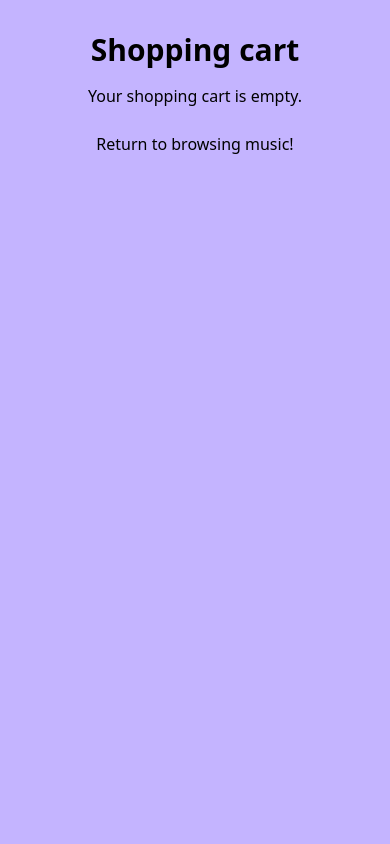
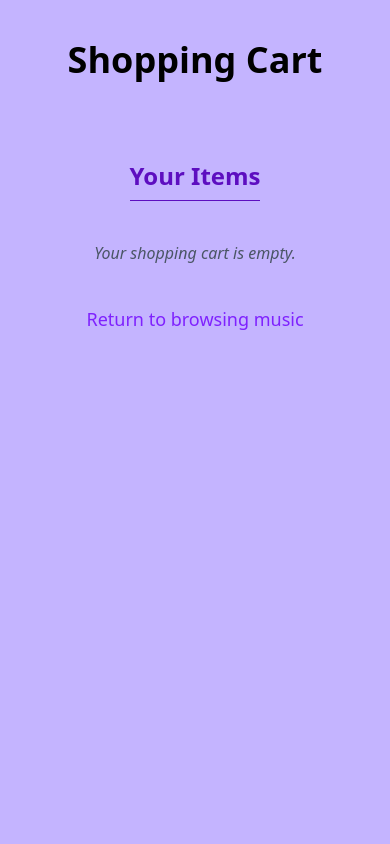
Before and after one commit to JaL11/pywebshop25, a Django app: page /shoppingcart/show/ in a window 390 px wide. Run offline with Django 5.2, Linux system fonts and the light colour scheme; some libraries are stand-ins or nearby versions.

Commit message:
styled payment pages, minor fixup here and there

```diff
--- a/Shoppingcart/forms.py
+++ b/Shoppingcart/forms.py
@@ -10,7 +10,7 @@ class PaymentForm(forms.ModelForm):
 
     class Meta:
         model = Payment
-        fields = ['credit_card_number', 'expiry_date', 'amount']
+        fields = ('credit_card_number', 'expiry_date', 'amount')
         widgets = {
             'myuser': forms.HiddenInput(),
         }
--- a/Shoppingcart/templates/shopping_cart.html
+++ b/Shoppingcart/templates/shopping_cart.html
@@ -10,33 +10,39 @@
 {% endblock %}
 
 {% block content %}
-  <div class="min-h-screen flex flex-col items-center bg-violet-300 space-y-4 px-4 py-8">
-    <h2 class="font-bold text-3xl">Shopping cart</h2>
+  <div class="min-h-screen bg-violet-300 px-4 py-10 flex flex-col items-center space-y-10">
+    <h2 class="font-bold text-4xl">Shopping Cart</h2>
+
+    <h3 class="text-2xl font-semibold text-violet-800 border-b pb-2 mt-10">Your Items</h3>
+
     {% if shopping_cart_is_empty %}
-      Your shopping cart is empty.<br />
+      <p class="text-gray-600 italic">Your shopping cart is empty.</p>
     {% else %}
-      {% for item in shopping_cart_items %}
-        {% comment %} {{ item.product_name }}<br />
-        <form method="POST" style="display:inline;">
-          {% csrf_token %}
-          <button type="submit" name="remove_item_id" value="{{ item.id }}">-</button>
-        </form> {% endcomment %}
-        {{ item.price }} € x {{ item.quantity }}
-        {% comment %} <form method="POST" style="display:inline;">
-          {% csrf_token %}
-          <button type="submit" name="add_item_id" value="{{ item.id }}">+</button>
-        </form> {% endcomment %}
-        <br />
-      {% endfor %}Total amount: {{ total }} €
+      <div class="space-y-4">
+        {% for item in shopping_cart_items %}
+          <div class="flex justify-between items-center bg-violet-200 rounded-lg px-4 py-2">
+            <div>
+              <p class="font-medium">{{ item.title }}</p>
+              <p class="text-sm text-gray-600">{{ item.price }} € x {{ item.quantity }}</p>
+            </div>
+            <p class="pl-5 font-semibold text-violet-700">{{ item.price|floatformat:2|add:'0'|floatformat:2|floatformat }} €</p>
+          </div>
+        {% endfor %}
+      </div>
 
-      <br /><br />
-      <form method="POST">
+      <div class="flex justify-between items-center pt-6 border-t">
+        <span class="text-xl font-bold text-gray-800">Total: <span class="text-xl font-bold text-violet-800">{{ total }} €</span></span>
+      </div>
+
+      <form method="POST" class="pt-6 space-y-4">
         {% csrf_token %}
-        <button type="submit" name="empty">Empty the shopping cart</button><br />
-        <button type="submit" name="pay">Pay with credit card</button>
+        <div class="flex flex-col sm:flex-row sm:space-x-4 space-y-2 sm:space-y-0">
+          <button type="submit" name="empty" class="w-full sm:w-auto bg-red-200 text-red-800 px-4 py-2 rounded-full hover:bg-red-300 font-semibold transition">Empty Cart</button>
+          <button type="submit" name="pay" class="w-full sm:w-auto bg-violet-600 text-white px-4 py-2 rounded-full hover:bg-violet-700 font-semibold transition">Pay with Credit Card</button>
+        </div>
       </form>
     {% endif %}
-    <br />
-    <a href="{% url 'home' %}">Return to browsing music!</a>
+
+    <a href="{% url 'home' %}" class="text-violet-600 hover:underline hover:text-violet-700 text-lg">Return to browsing music</a>
   </div>
 {% endblock %}
--- a/static/dist/base.css
+++ b/static/dist/base.css
@@ -7,12 +7,18 @@
       "Segoe UI Emoji", "Segoe UI Symbol", "Noto Color Emoji";
     --font-mono: ui-monospace, SFMono-Regular, Menlo, Monaco, Consolas, "Liberation Mono",
       "Courier New", monospace;
+    --color-red-200: oklch(88.5% 0.062 18.334);
+    --color-red-300: oklch(80.8% 0.114 19.571);
     --color-red-500: oklch(63.7% 0.237 25.331);
+    --color-red-800: oklch(44.4% 0.177 26.899);
+    --color-yellow-100: oklch(97.3% 0.071 103.193);
+    --color-yellow-300: oklch(90.5% 0.182 98.111);
+    --color-yellow-800: oklch(47.6% 0.114 61.907);
+    --color-green-100: oklch(96.2% 0.044 156.743);
+    --color-green-300: oklch(87.1% 0.15 154.449);
+    --color-green-800: oklch(44.8% 0.119 151.328);
     --color-cyan-200: oklch(91.7% 0.08 205.041);
-    --color-cyan-500: oklch(71.5% 0.143 215.221);
     --color-indigo-300: oklch(78.5% 0.115 274.713);
-    --color-indigo-400: oklch(67.3% 0.182 276.935);
-    --color-indigo-500: oklch(58.5% 0.233 277.117);
     --color-indigo-700: oklch(45.7% 0.24 277.023);
     --color-violet-50: oklch(96.9% 0.016 293.756);
     --color-violet-100: oklch(94.3% 0.029 294.588);
@@ -25,14 +31,27 @@
     --color-violet-800: oklch(43.2% 0.232 292.759);
     --color-violet-900: oklch(38% 0.189 293.745);
     --color-purple-300: oklch(82.7% 0.119 306.383);
+    --color-gray-100: oklch(96.7% 0.003 264.542);
+    --color-gray-300: oklch(87.2% 0.01 258.338);
     --color-gray-400: oklch(70.7% 0.022 261.325);
     --color-gray-500: oklch(55.1% 0.027 264.364);
+    --color-gray-600: oklch(44.6% 0.03 256.802);
+    --color-gray-700: oklch(37.3% 0.034 259.733);
+    --color-gray-800: oklch(27.8% 0.033 256.848);
+    --color-black: #000;
+    --color-white: #fff;
     --spacing: 0.25rem;
+    --container-md: 28rem;
+    --container-3xl: 48rem;
     --container-7xl: 80rem;
     --text-xs: 0.75rem;
     --text-xs--line-height: calc(1 / 0.75);
     --text-sm: 0.875rem;
     --text-sm--line-height: calc(1.25 / 0.875);
+    --text-lg: 1.125rem;
+    --text-lg--line-height: calc(1.75 / 1.125);
+    --text-xl: 1.25rem;
+    --text-xl--line-height: calc(1.75 / 1.25);
     --text-2xl: 1.5rem;
     --text-2xl--line-height: calc(2 / 1.5);
     --text-3xl: 1.875rem;
@@ -41,11 +60,15 @@
     --text-4xl--line-height: calc(2.5 / 2.25);
     --text-5xl: 3rem;
     --text-5xl--line-height: 1;
+    --font-weight-medium: 500;
     --font-weight-semibold: 600;
     --font-weight-bold: 700;
     --radius-md: 0.375rem;
     --radius-lg: 0.5rem;
+    --radius-xl: 0.75rem;
     --radius-2xl: 1rem;
+    --default-transition-duration: 150ms;
+    --default-transition-timing-function: cubic-bezier(0.4, 0, 0.2, 1);
     --default-font-family: var(--font-sans);
     --default-mono-font-family: var(--font-mono);
   }
@@ -303,6 +353,20 @@
       margin-block-end: calc(calc(var(--spacing) * 4) * calc(1 - var(--tw-space-y-reverse)));
     }
   }
+  .space-y-6 {
+    :where(& > :not(:last-child)) {
+      --tw-space-y-reverse: 0;
+      margin-block-start: calc(calc(var(--spacing) * 6) * var(--tw-space-y-reverse));
+      margin-block-end: calc(calc(var(--spacing) * 6) * calc(1 - var(--tw-space-y-reverse)));
+    }
+  }
+  .space-y-10 {
+    :where(& > :not(:last-child)) {
+      --tw-space-y-reverse: 0;
+      margin-block-start: calc(calc(var(--spacing) * 10) * var(--tw-space-y-reverse));
+      margin-block-end: calc(calc(var(--spacing) * 10) * calc(1 - var(--tw-space-y-reverse)));
+    }
+  }
   .space-x-2 {
     :where(& > :not(:last-child)) {
       --tw-space-x-reverse: 0;
@@ -424,20 +531,38 @@
   .py-8 {
     padding-block: calc(var(--spacing) * 8);
   }
+  .py-10 {
+    padding-block: calc(var(--spacing) * 10);
+  }
+  .pt-6 {
+    padding-top: calc(var(--spacing) * 6);
+  }
   .pt-10 {
     padding-top: calc(var(--spacing) * 10);
   }
   .pt-20 {
     padding-top: calc(var(--spacing) * 20);
   }
+  .pr-0 {
+    padding-right: calc(var(--spacing) * 0);
+  }
   .pr-0\.5 {
     padding-right: calc(var(--spacing) * 0.5);
+  }
+  .pb-2 {
+    padding-bottom: calc(var(--spacing) * 2);
+  }
+  .pl-0 {
+    padding-left: calc(var(--spacing) * 0);
   }
   .pl-0\.5 {
     padding-left: calc(var(--spacing) * 0.5);
   }
   .pl-1 {
     padding-left: calc(var(--spacing) * 1);
+  }
+  .pl-5 {
+    padding-left: calc(var(--spacing) * 5);
   }
   .text-center {
     text-align: center;
@@ -458,9 +583,17 @@
     font-size: var(--text-5xl);
     line-height: var(--tw-leading, var(--text-5xl--line-height));
   }
+  .text-lg {
+    font-size: var(--text-lg);
+    line-height: var(--tw-leading, var(--text-lg--line-height));
+  }
   .text-sm {
     font-size: var(--text-sm);
     line-height: var(--tw-leading, var(--text-sm--line-height));
+  }
+  .text-xl {
+    font-size: var(--text-xl);
+    line-height: var(--tw-leading, var(--text-xl--line-height));
   }
   .text-xs {
     font-size: var(--text-xs);
@@ -470,12 +603,52 @@
     --tw-font-weight: var(--font-weight-bold);
     font-weight: var(--font-weight-bold);
   }
+  .font-medium {
+    --tw-font-weight: var(--font-weight-medium);
+    font-weight: var(--font-weight-medium);
+  }
   .font-semibold {
     --tw-font-weight: var(--font-weight-semibold);
     font-weight: var(--font-weight-semibold);
   }
+  .text-black {
+    color: var(--color-black);
+  }
+  .text-gray-600 {
+    color: var(--color-gray-600);
+  }
+  .text-gray-700 {
+    color: var(--color-gray-700);
+  }
+  .text-gray-800 {
+    color: var(--color-gray-800);
+  }
+  .text-green-800 {
+    color: var(--color-green-800);
+  }
+  .text-red-800 {
+    color: var(--color-red-800);
+  }
+  .text-violet-500 {
+    color: var(--color-violet-500);
+  }
+  .text-violet-600 {
+    color: var(--color-violet-600);
+  }
   .text-violet-700 {
     color: var(--color-violet-700);
+  }
+  .text-violet-800 {
+    color: var(--color-violet-800);
+  }
+  .text-violet-900 {
+    color: var(--color-violet-900);
+  }
+  .text-white {
+    color: var(--color-white);
+  }
+  .text-yellow-800 {
+    color: var(--color-yellow-800);
   }
   .italic {
     font-style: italic;
@@ -796,6 +1033,11 @@
   inherits: false;
   initial-value: 0 0 #0000;
 }
+@property --tw-outline-style {
+  syntax: "*";
+  inherits: false;
+  initial-value: solid;
+}
 @property --tw-blur {
   syntax: "*";
   inherits: false;
@@ -871,6 +1113,7 @@
       --tw-ring-offset-width: 0px;
       --tw-ring-offset-color: #fff;
       --tw-ring-offset-shadow: 0 0 #0000;
+      --tw-outline-style: solid;
       --tw-blur: initial;
       --tw-brightness: initial;
       --tw-contrast: initial;
--- a/templates/registration/login.html
+++ b/templates/registration/login.html
@@ -4,7 +4,7 @@
 
 {% block css %}
   <link rel="stylesheet" href="{% static 'dist/base.css' %}" />
-  <link href="https://cdn.jsdelivr.net/npm/bootstrap@5.3.3/dist/css/bootstrap.min.css" rel="stylesheet">
+  <link href="https://cdn.jsdelivr.net/npm/bootstrap@5.3.3/dist/css/bootstrap.min.css" rel="stylesheet" />
 {% endblock %}
 
 {% block title %}
@@ -18,6 +18,9 @@
       {% csrf_token %}
       {{ form|crispy }}
       <button type="submit" id="submitLogin" class="btn color:purple-500">Login</button>
+      <p class="mt-4">
+        Dont have an account yet? <a class="text-black hover:text-violet-700 active:text-violet-800 underline decoration-2" href="/useradmin/signup">Signup here</a>
+      </p>
     </form>
   </div>
 {% endblock %}
```
Also changed, not shown: other parts of static/dist/base.css (+136 -2 lines), Shoppingcart/templates/pay.html (+12 -7 lines), templates/store/home.html (+4 -4 lines).
